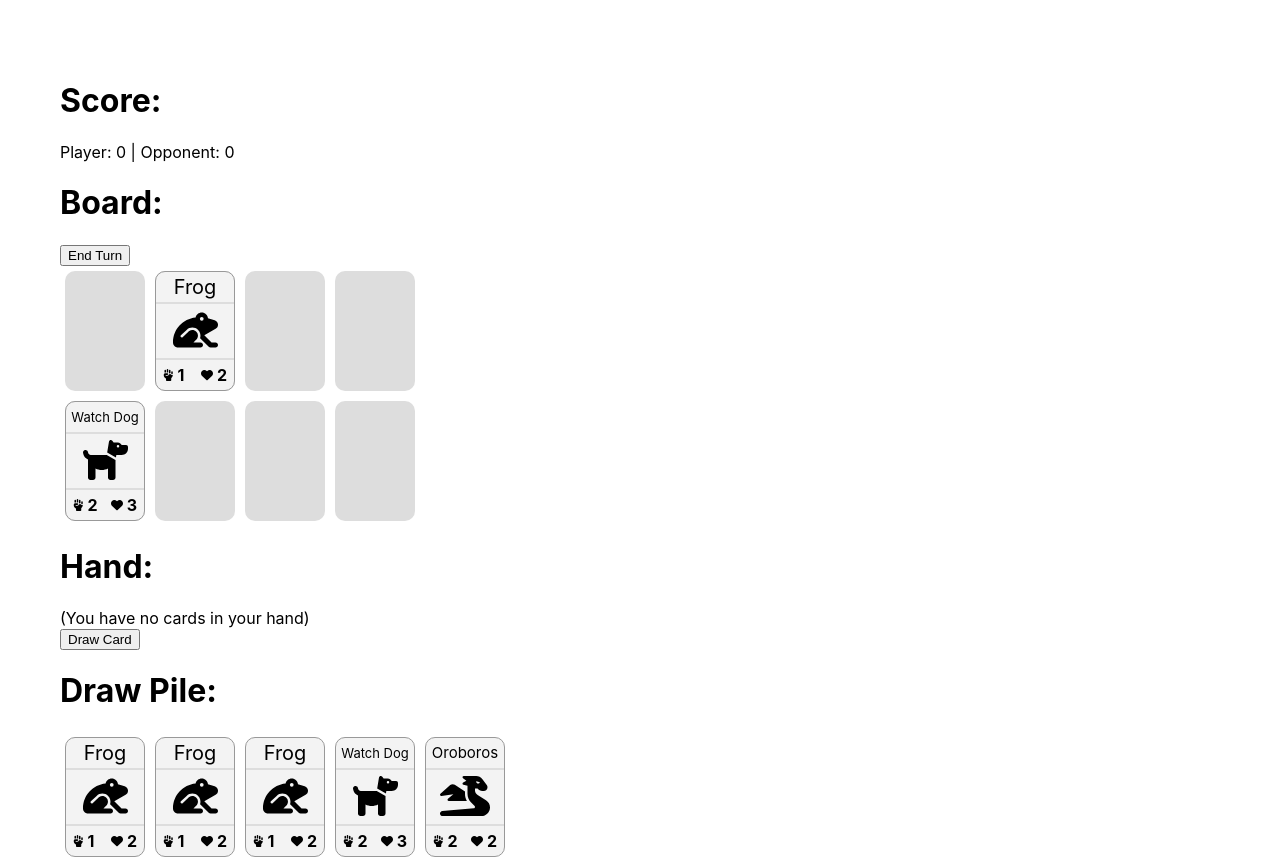
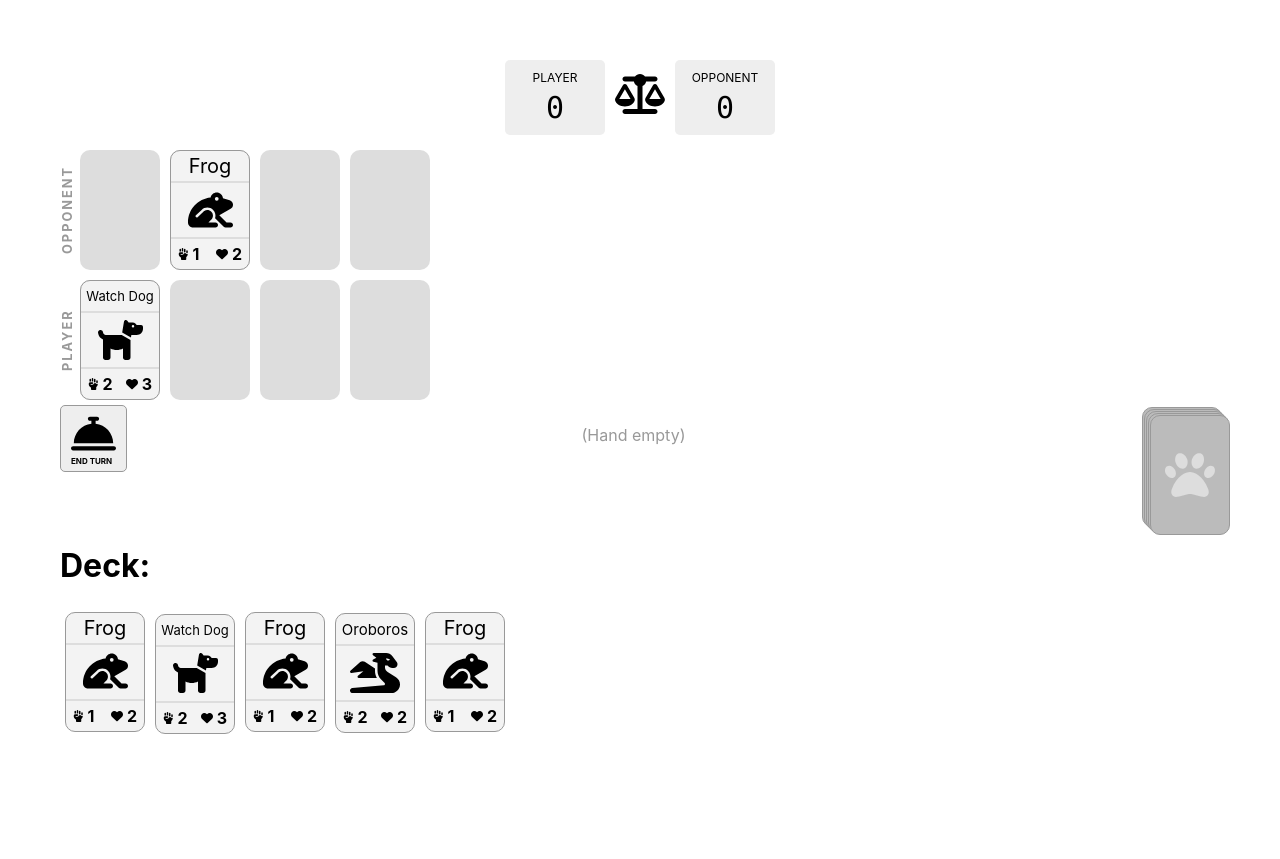
Before and after one commit to allofthenorthwood/card-game, a Next.js app: page / in a window 1280 px wide. Shown: the top 859 px of the page. After the commit the page ends 800 px from the top, so only its background shows below. Built offline with nearby package versions, Linux system fonts and the light colour scheme.

Commit message:
Style the game

```diff
--- a/pages/index.tsx
+++ b/pages/index.tsx
@@ -3,12 +3,11 @@ import Head from "next/head";
 import styled from "styled-components";
 import { useReducer } from "react";
 import Game from "src/components/Game";
-import dynamic from 'next/dynamic'
+import dynamic from "next/dynamic";
 
-const GameWithNoSSR = dynamic(
-  () => import('src/components/Game'),
-  { ssr: false }
-)
+const GameWithNoSSR = dynamic(() => import("src/components/Game"), {
+  ssr: false,
+});
 
 const Home: NextPage = () => {
   return (
@@ -25,11 +24,5 @@ const Home: NextPage = () => {
 const Container = styled.div`
   padding: 30px;
 `;
-const CardsContainer = styled.div`
-  display: flex;
-  & > div {
-    margin: 5px;
-  }
-`;
 
 export default Home;
--- a/src/components/DisplayCards.tsx
+++ b/src/components/DisplayCards.tsx
@@ -12,17 +12,20 @@ const DisplayCards = ({ cards }: { cards: CardsList }) => {
   return (
     <CardsContainer>
       {cards.map((card, idx) => {
-        return <Card key={idx} {...card} />;
+        return (
+          <CardWrapper key={idx}>
+            <Card {...card} />
+          </CardWrapper>
+        );
       })}
     </CardsContainer>
   );
 };
 
-const CardsContainer = styled.div`
-  display: flex;
-  & > div {
-    margin: 5px;
-  }
+const CardsContainer = styled.div``;
+const CardWrapper = styled.div`
+  margin: 5px;
+  display: inline-block;
 `;
 
 export default DisplayCards;
--- /dev/null
+++ b/src/components/DisplayDrawPile.tsx
@@ -0,0 +1,62 @@
+import styled from "styled-components";
+import Card, {
+  cardShape,
+  EmptyCardSlot,
+  ReverseCardSlot,
+} from "src/components/Card";
+import { CardType } from "src/cardLibrary";
+import UnstyledButton from "src/components/UnstyledButton";
+import { useSpring, animated } from "react-spring";
+
+type CardsList = Array<CardType>;
+
+const DrawPileCard = ({ card, offset }: { card: CardType; offset: number }) => {
+  return (
+    <CardSpot offset={offset}>
+      <ReverseCardSlot />
+    </CardSpot>
+  );
+};
+
+const DisplayDrawPile = ({
+  cards,
+  drawCard,
+  disabled,
+}: {
+  cards: CardsList;
+  drawCard: () => void;
+  disabled: boolean;
+}) => {
+  if (cards.length === 0) {
+    return <EmptyCardSlot />;
+  }
+
+  return (
+    <CardsContainer>
+      <UnstyledButton onClick={drawCard} disabled={disabled}>
+        <>
+          {cards.map((card, idx) => {
+            return <DrawPileCard key={idx} offset={idx * 2} card={card} />;
+          })}
+        </>
+      </UnstyledButton>
+    </CardsContainer>
+  );
+};
+
+const CardsContainer = styled.div`
+  ${cardShape}
+  position: relative;
+`;
+
+const CardSpot = styled.div<{ offset: number }>`
+  ${cardShape}
+  margin-right: 5px;
+  position: absolute;
+  top: ${(props) => props.offset}px;
+  left: ${(props) => props.offset}px;
+  padding: 2px;
+  display: inline-block;
+`;
+
+export default DisplayDrawPile;
--- a/src/components/DisplayHand.tsx
+++ b/src/components/DisplayHand.tsx
@@ -2,7 +2,6 @@ import styled from "styled-components";
 import Card, { cardShape } from "src/components/Card";
 import { CardType } from "src/cardLibrary";
 import UnstyledButton from "src/components/UnstyledButton";
-import styleVars from "src/styleVars";
 import { useSpring, animated } from "react-spring";
 
 type CardsList = Array<CardType>;
@@ -41,7 +40,7 @@ const DisplayHand = ({
   onSelect: (cardIdx: number) => void;
 }) => {
   if (cards.length === 0) {
-    return <div>(You have no cards in your hand)</div>;
+    return <EmptyHand>(Hand empty)</EmptyHand>;
   }
 
   return (
@@ -60,9 +59,7 @@ const DisplayHand = ({
   );
 };
 
-const CardsContainer = styled.div`
-  display: flex;
-`;
+const CardsContainer = styled.div``;
 type CardSpotInnerType = {
   selected: boolean;
 };
@@ -71,10 +68,18 @@ const CardSpot = styled(animated.div)`
   margin-right: 5px;
   position: relative;
   padding: 2px;
-  border-radius: ${styleVars.borderRadius}px;
+  display: inline-block;
 `;
 const CardSpotInner = styled(animated.div)<CardSpotInnerType>`
   position: absolute;
 `;
 
+const EmptyHand = styled.div`
+  display: flex;
+  align-items: center;
+  justify-content: center;
+  padding: 20px;
+  color: #999;
+`;
+
 export default DisplayHand;
--- a/src/components/Game.tsx
+++ b/src/components/Game.tsx
@@ -1,12 +1,19 @@
 import styled from "styled-components";
 import { useImmerReducer } from "use-immer";
 import { useState } from "react";
-import _, { delay } from "lodash";
+import _ from "lodash";
+
+import { FontAwesomeIcon } from "@fortawesome/react-fontawesome";
+import { faBellConcierge } from "@fortawesome/free-solid-svg-icons";
 
 import DisplayCards from "src/components/DisplayCards";
 import DisplayHand from "src/components/DisplayHand";
+import DisplayDrawPile from "src/components/DisplayDrawPile";
 import DisplayBoardRow, { BoardRowType } from "src/components/DisplayBoardRow";
 import cardLibrary, { CardType } from "src/cardLibrary";
+import ScoreBoard from "src/components/Scoreboard";
+import UnstyledButton from "src/components/UnstyledButton";
+import styleVars from "src/styleVars";
 
 function sleep(delayMs: number): Promise<void> {
   return new Promise((res) => setTimeout(res, delayMs));
@@ -193,23 +200,27 @@ const Game = () => {
 
   return (
     <Container>
-      <h1>Score:</h1>
-      <div>
-        Player: {gameState.playerScore} | Opponent: {gameState.opponentScore}
-      </div>
-      <h1>Board:</h1>
-      <button onClick={ringBell} disabled={!gameState.playerTurn}>
-        End Turn
-      </button>
+      <ScoreBoardContainer>
+        <ScoreBoard
+          playerScore={gameState.playerScore}
+          opponentScore={gameState.opponentScore}
+        />
+      </ScoreBoardContainer>
+      <Row>
+        <RowLabel>Opponent</RowLabel>
         <DisplayBoardRow
           cards={gameState.opponentBoard}
           activeCardSlot={
-          !gameState.playerTurn && gameState.activeCardDirection === "opponent"
+            !gameState.playerTurn &&
+            gameState.activeCardDirection === "opponent"
               ? gameState.activeCardIdx
               : null
           }
           reverseActiveDirection={true}
         />
+      </Row>
+      <Row>
+        <RowLabel>Player</RowLabel>
         <DisplayBoardRow
           cards={gameState.playerBoard}
           playCard={playCard}
@@ -219,19 +230,34 @@ const Game = () => {
               : null
           }
         />
+      </Row>
 
-      <h1>Hand:</h1>
+      <UIRow>
+        <EndTurnButtonWrapper>
+          <UnstyledButton onClick={ringBell} disabled={!gameState.playerTurn}>
+            <EndTurnButton>
+              <EndButtonIcon>
+                <FontAwesomeIcon icon={faBellConcierge} />
+              </EndButtonIcon>
+              End Turn
+            </EndTurnButton>
+          </UnstyledButton>
+        </EndTurnButtonWrapper>
+
+        <HandWrapper>
           <DisplayHand
             cards={gameState.hand}
             selected={selectedCard}
             onSelect={onSelect}
           />
-      <button onClick={drawCard} disabled={!gameState.playerTurn}>
-        Draw Card
-      </button>
+        </HandWrapper>
 
-      <h1>Draw Pile:</h1>
-      <DisplayCards cards={gameState.drawPile} />
+        <DisplayDrawPile
+          drawCard={drawCard}
+          disabled={!gameState.playerTurn}
+          cards={gameState.drawPile}
+        />
+      </UIRow>
 
       <h1>Deck:</h1>
       <DisplayCards cards={deck} />
@@ -242,5 +268,57 @@ const Game = () => {
 const Container = styled.div`
   padding: 30px;
 `;
+const ScoreBoardContainer = styled.div`
+  display: flex;
+  justify-content: center;
+  margin-bottom: 10px;
+`;
+
+const UIRow = styled.div`
+  display: flex;
+  justify-content: stretch;
+`;
+const EndTurnButtonWrapper = styled.div`
+  flex-grow: 0;
+`;
+
+const EndTurnButton = styled.div`
+  display: flex;
+  flex-direction: column;
+  border: 1px solid #999;
+  border-radius: ${styleVars.buttonBorderRadius}px;
+  padding: 5px 10px;
+  background: #eee;
+  font-size: 8px;
+  line-height: 10px;
+  font-weight: bold;
+  text-transform: uppercase;
+  &:hover {
+    background: #ddd;
+  }
+`;
+const EndButtonIcon = styled.div`
+  font-size: 45px;
+  text-align: center;
+`;
+
+const HandWrapper = styled.div`
+  flex-grow: 1;
+`;
+
+const Row = styled.div`
+  display: flex;
+`;
+const RowLabel = styled.div`
+  writing-mode: vertical-lr;
+  transform: rotate(180deg);
+  text-align: center;
+  text-transform: uppercase;
+  letter-spacing: 2px;
+  flex-grow: 0;
+  color: #999;
+  font-weight: bold;
+  font-size: 0.8em;
+`;
 
 export default Game;
--- /dev/null
+++ b/src/components/Scoreboard.tsx
@@ -0,0 +1,62 @@
+import { FontAwesomeIcon } from "@fortawesome/react-fontawesome";
+import {
+  faScaleBalanced,
+  faScaleUnbalanced,
+  faScaleUnbalancedFlip,
+} from "@fortawesome/free-solid-svg-icons";
+import styled from "styled-components";
+
+const ScoreBoard = ({
+  playerScore,
+  opponentScore,
+}: {
+  playerScore: number;
+  opponentScore: number;
+}) => {
+  const icon =
+    playerScore < opponentScore
+      ? faScaleUnbalanced
+      : playerScore > opponentScore
+      ? faScaleUnbalancedFlip
+      : faScaleBalanced;
+  return (
+    <Container>
+      <ScoreSide>
+        <Label>Player</Label> <Score>{playerScore}</Score>
+      </ScoreSide>
+      <Icon>
+        <FontAwesomeIcon icon={icon} />
+      </Icon>
+
+      <ScoreSide>
+        <Label>Opponent</Label> <Score>{opponentScore}</Score>
+      </ScoreSide>
+    </Container>
+  );
+};
+
+const Container = styled.div`
+  display: flex;
+  text-align: center;
+`;
+const ScoreSide = styled.div`
+  width: 100px;
+  background: #eee;
+  padding: 10px;
+  border-radius: 5px;
+`;
+const Label = styled.div`
+  text-transform: uppercase;
+  font-size: 12px;
+`;
+const Score = styled.div`
+  font-size: 30px;
+  padding-top: 5px;
+  font-family: consolas;
+`;
+const Icon = styled.div`
+  font-size: 40px;
+  padding: 10px;
+`;
+
+export default ScoreBoard;
--- a/src/components/UnstyledButton.tsx
+++ b/src/components/UnstyledButton.tsx
@@ -3,11 +3,17 @@ import styled from "styled-components";
 const UnstyledButton = ({
   children,
   onClick,
+  disabled,
 }: {
   children: JSX.Element;
   onClick(): void;
+  disabled?: boolean;
 }) => {
-  return <Button onClick={onClick}>{children}</Button>;
+  return (
+    <Button onClick={onClick} disabled={disabled}>
+      {children}
+    </Button>
+  );
 };
 
 const Button = styled.button`
--- a/src/components/card.tsx
+++ b/src/components/card.tsx
@@ -36,6 +36,14 @@ const Card = ({ name, attack, health, icon }: CardType): JSX.Element => {
   );
 };
 
+export const ReverseCardSlot = () => {
+  return (
+    <ReverseContainer>
+      <FontAwesomeIcon icon={faPaw} />
+    </ReverseContainer>
+  );
+};
+
 export const EmptyCardSlot = () => {
   return <Container empty={true} />;
 };
@@ -43,12 +51,13 @@ export const EmptyCardSlot = () => {
 const border = "2px solid #ddd";
 type ContainerProps = {
   empty?: boolean;
+  reverse?: boolean;
 };
 
 export const cardShape = `
   width: 80px;
   height: 120px;
-  border-radius: ${styleVars.borderRadius}px;
+  border-radius: ${styleVars.cardBorderRadius}px;
 `;
 
 const Container = styled.div<ContainerProps>`
@@ -60,7 +69,17 @@ const Container = styled.div<ContainerProps>`
   align-items: stretch;
   font-size: 16px;
   border: 1px solid ${(props) => (props.empty ? "transparent" : "#999")};
-  ${(props) => (props.empty ? "" : "background: #f3f3f3;")}
+  background: ${(props) => (props.empty ? "transparent" : "#f3f3f3;")};
+`;
+const ReverseContainer = styled.div`
+  ${cardShape}
+  display: flex;
+  background: #bbb;
+  color: #ddd;
+  border: 1px solid #999;
+  align-items: center;
+  justify-content: center;
+  font-size: 50px;
 `;
 
 const Title = styled.div`
--- a/src/styleVars.tsx
+++ b/src/styleVars.tsx
@@ -1,5 +1,6 @@
 const styleVars = {
-  borderRadius: 10,
+  cardBorderRadius: 10,
+  buttonBorderRadius: 5,
 };
 
 export default styleVars;
```
Also changed, not shown: styles/Home.module.css (deleted, +0 -116 lines). Lines whose indentation alone changed are shown as unchanged.
